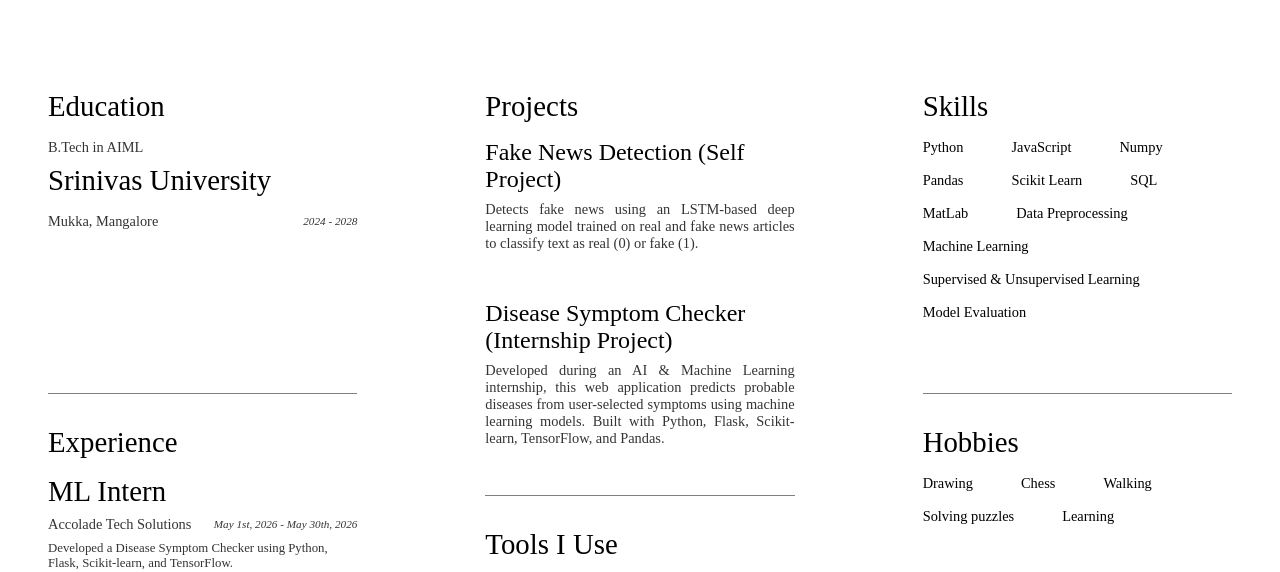
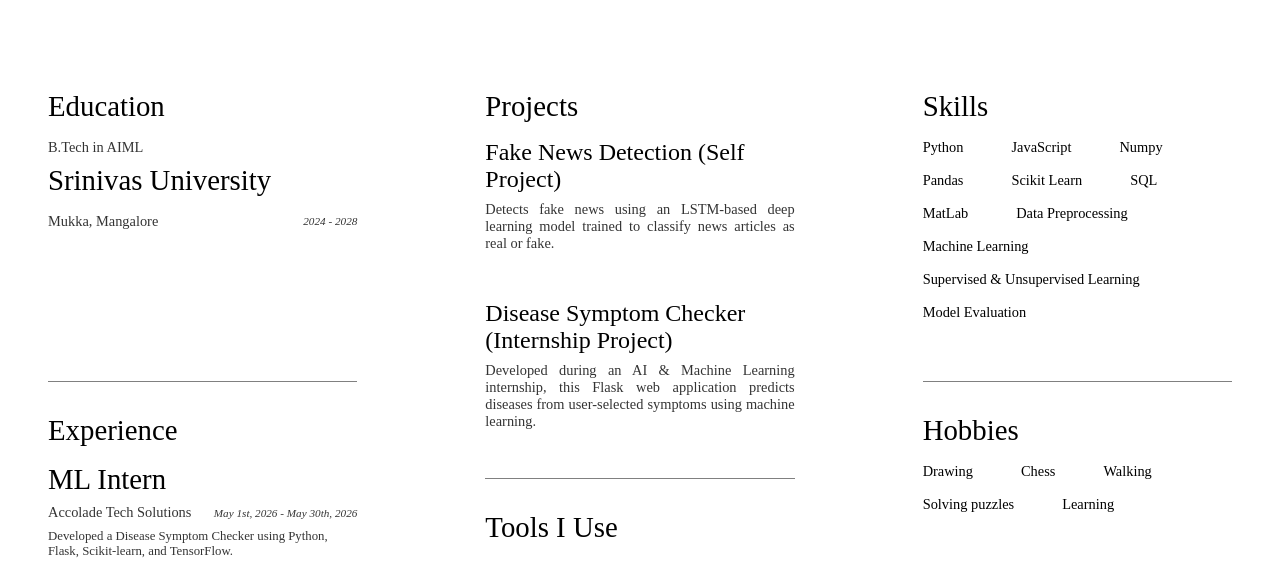
Before and after one commit to ujwal-gouda/portfolio, a plain HTML site: page index.html in a window 1280 px wide. Shown: the part 1922-2494 px from the top of the page. Drawn offline with Linux system fonts and the light colour scheme; a web font is replaced by a local one.

Commit message:
Refine project descriptions in index.html
Updated project descriptions for clarity and conciseness.

```diff
--- a/index.html
+++ b/index.html
@@ -91,7 +91,7 @@
             <a class="projectLink" href="https://github.com/ujwal-gouda/Fake-News-Detection" target="_blank">
               <h3>Fake News Detection (Self Project)</h3>
               <p class="details" style="text-align: justify;">
-                Detects fake news using an LSTM-based deep learning model trained on real and fake news articles to classify text as real (0) or fake (1).
+                Detects fake news using an LSTM-based deep learning model trained to classify news articles as real or fake.
               </p>
             </a>
           </div>
@@ -99,7 +99,7 @@
             <a href="https://github.com/ujwal-gouda/Disease-Symptom-Checker/tree/myProjects" class="projectLink" target="_blank">
               <h3>Disease Symptom Checker (Internship Project)</h3>
               <p class="details" style="text-align: justify;">
-                Developed during an AI & Machine Learning internship, this web application predicts probable diseases from user-selected symptoms using machine learning models. Built with Python, Flask, Scikit-learn, TensorFlow, and Pandas.
+                Developed during an AI & Machine Learning internship, this Flask web application predicts diseases from user-selected symptoms using machine learning.
               </p>
             </a>
           </div>
```
